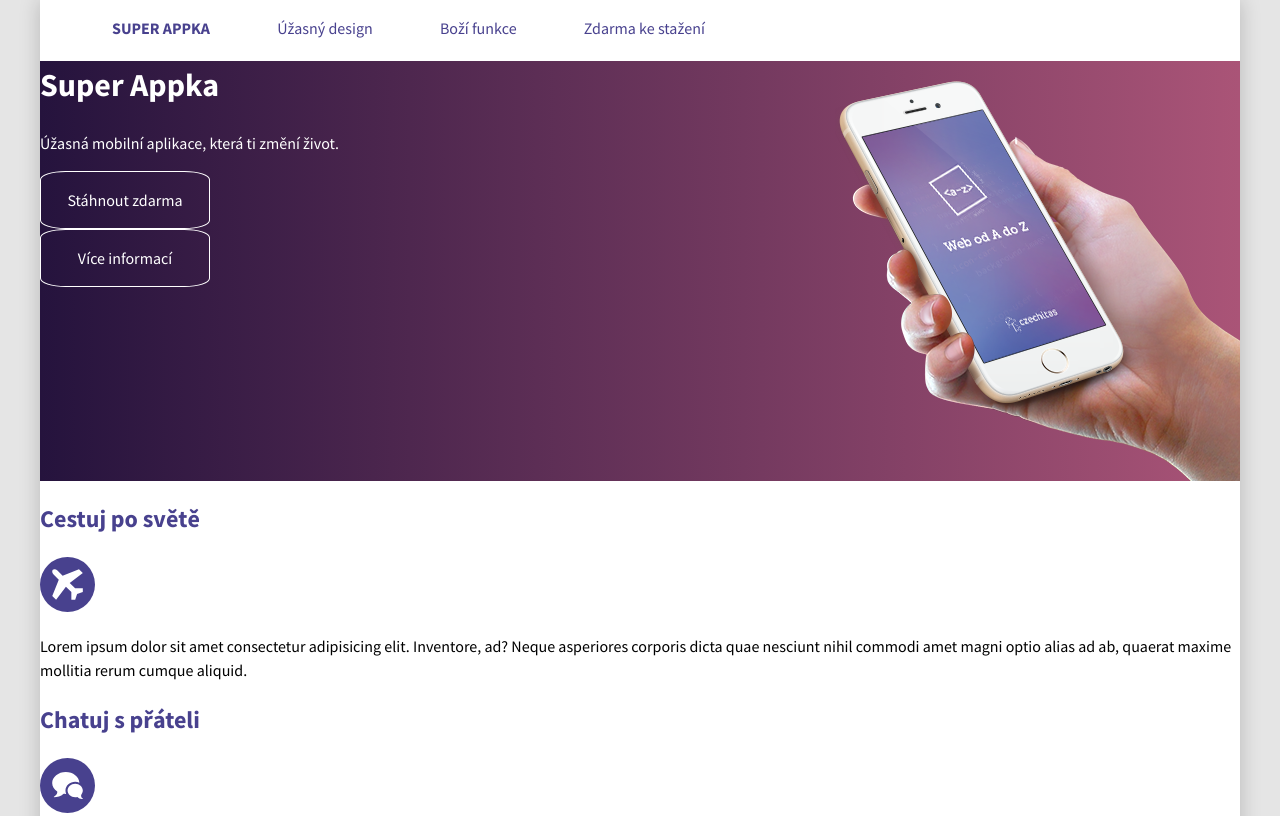
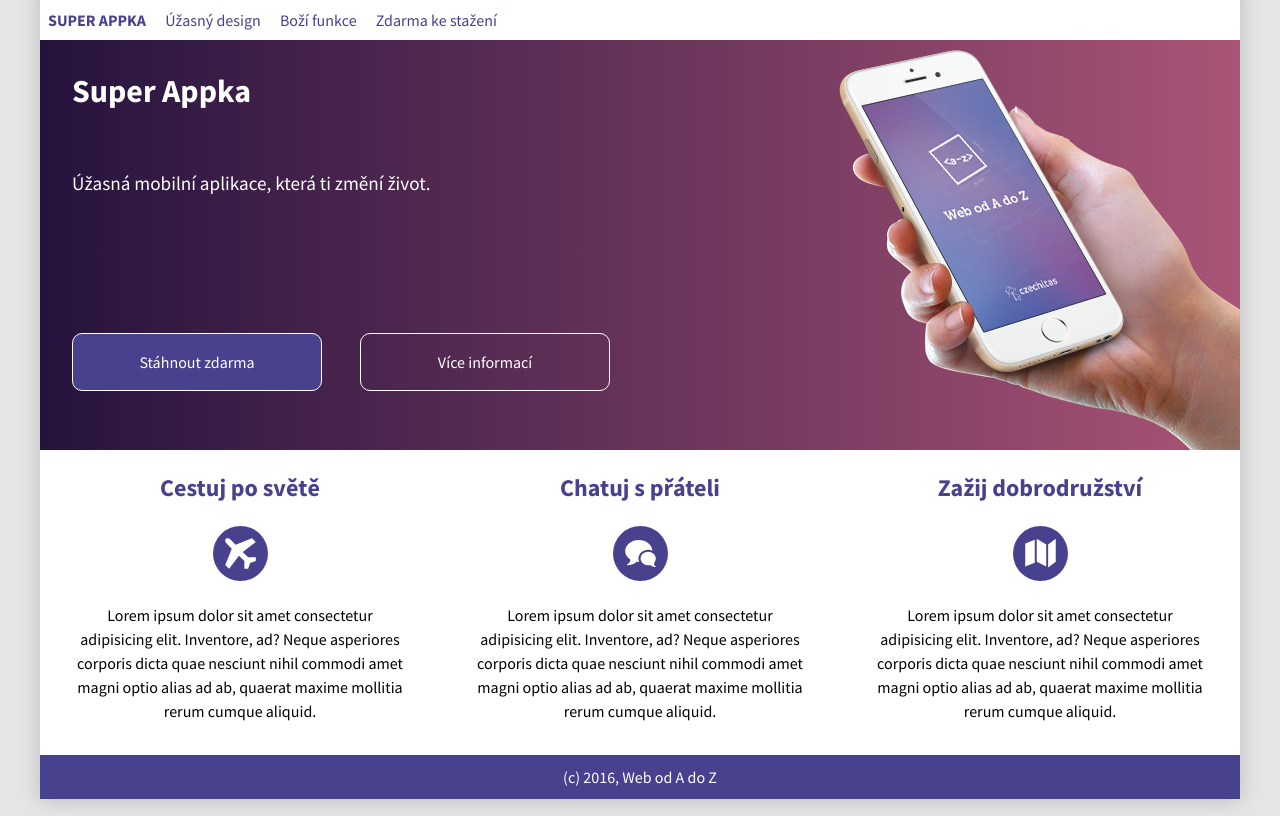
Before and after one commit to tvorimweb-2020-praha-podzim/du-05---super-appka-sarkadvor, a plain HTML site: page index.html in a window 1280 px wide. Shown: the top 816 px of the page. Drawn offline with Linux system fonts and the light colour scheme.

Commit message:
DÚ appka - HOTOVO

```diff
--- a/index.html
+++ b/index.html
@@ -61,28 +61,27 @@
         <h1 class="nadpis">Super Appka</h1>
 
         <p class="slogan">Úžasná mobilní aplikace, která ti změní život.</p>
-
         <div class="tlacitko-stahnout">Stáhnout zdarma</div>
 
         <div class="tlacitko-info">Více informací</div>
     </header>
 
     <main class="hlavni">
-        <article class="cestuj">
+        <article class="text-cestuj">
             <h2>Cestuj po světě</h2>
 
             <img class="ikona" src="images/letadlo.svg" alt="Ikona letadla">
             <p>Lorem ipsum dolor sit amet consectetur adipisicing elit. Inventore, ad? Neque asperiores corporis dicta quae nesciunt nihil commodi amet magni optio alias ad ab, quaerat maxime mollitia rerum cumque aliquid.</p>
         </article>
 
-        <article class="chatuj">
+        <article class="text-chatuj">
             <h2>Chatuj s přáteli</h2>
 
             <img class="ikona" src="images/bubliny.svg" alt="Ikona chatu">
             <p>Lorem ipsum dolor sit amet consectetur adipisicing elit. Inventore, ad? Neque asperiores corporis dicta quae nesciunt nihil commodi amet magni optio alias ad ab, quaerat maxime mollitia rerum cumque aliquid.</p>
         </article>
 
-        <article class="dobrodruzstvi">
+        <article class="text-dobrodruzstvi">
             <h2>Zažij dobrodružství</h2>
 
             <img class="ikona" src="images/mapa.svg" alt="Ikona mapy">
--- a/style.css
+++ b/style.css
@@ -34,16 +34,18 @@ html {
 */
 body {
     padding: 0;
-    margin: -1rem;
+    margin-top: -1rem;
     font-family: "Source Sans Pro", sans-serif;
     font-weight: 400;
     line-height: 1.5;
     background-color: #e5e5e5;
+    min-width: 300px;
 }
 
 .container {
     /* obsah stránky je omezený do pruhu širokého 1200px */
     max-width: 1200px;
+    min-width: 350px;
     /* stránka je vycentrovaná */
     margin: 0 auto;
     background: white;
@@ -51,6 +53,8 @@ body {
 }
 
 /* ----- zde začni psát vlastní CSS ----- */
+
+/*Pro mobilní verzi*/
 
 .paticka {
     background-color: #48418e;
@@ -68,9 +72,28 @@ body {
 }
 
 li {
+    color: #48418e;
     display: inline-block;
-    color: #48418e;
-    padding: 1rem 2rem;
+    width: 49.5%;
+    text-align: center;
+    padding: 0.5rem;
+}
+
+li:hover {
+    background-color: #48418e;
+    color: white;
+}
+
+nav {
+    display: flex;
+    flex-direction: column;
+    flex-wrap: wrap;
+}
+
+/* Ruším odsazení kolem navigace, které tam z bůhvíjakého důvodu bylo*/
+ol {
+    padding-left: 0;
+    margin-bottom: 0;
 }
 
 h2 {
@@ -78,36 +101,179 @@ h2 {
 }
 
 .hlavicka {
-    background-image: url('images/telefon.png'), linear-gradient(to right, #25133d, #aa5477);
-    background-repeat: no-repeat;
-    background-position: right bottom;
-    height: 420px;
-    margin-top: -1rem;
+    background-image: linear-gradient(to right, #25133d, #aa5477);
+    height: 300px;
     color: white;
+    display: flex;
+    flex-direction: column;
+    justify-content: space-around;
+    padding-left: 2rem;
 }
 
 .hlavicka h1 {
     font-weight: 700;
+    margin: 0;
+    font-size: 2rem;
 }
 
 .hlavicka .slogan {
     font-weight: 300;
+    margin: 0;
+    font-size: 1.2rem;
 }
 
 .tlacitko-stahnout {
-    width: max-content;
     text-align: center;
     padding: 1rem;
-    width: 170px;
-    border: 1px solid white;
-    border-radius: 15% 15% 15% 15%;
+    width: 200px;
+    background-color: #48418e;
+    border: 1px solid #ffffff;
+    border-radius: 10px;
+}
+
+.tlacitko-stahnout:hover {
+    background-color: transparent;
 }
 
 .tlacitko-info {
-    width: max-content;
     text-align: center;
     padding: 1rem;
-    width: 170px;
+    width: 200px;
     border: 1px solid white;
-    border-radius: 15% 15% 15% 15%;
+    border-radius: 10px;
 }
+
+.tlacitko-info:hover {
+    background-color: #48418e;
+}
+
+article {
+    width: 100%;
+    height: calc(100%/3);
+    text-align: center;
+    padding: 0 2rem;
+}
+
+.hlavni {
+    display: flex;
+    direction: column;
+    flex-wrap: wrap;
+}
+
+/*Pro tablet*/
+
+@media screen and (min-width: 600px) and (max-width: 900px) {
+
+    .hlavicka {
+        background-image: linear-gradient(to right, #25133d, #aa5477);
+        }
+
+    .tlacitko-stahnout {
+        width: 250px;
+    }
+
+    .tlacitko-info {
+        width: 250px;
+    }
+
+    nav {
+        flex-direction: row;
+    }
+
+    li {
+        width: auto;
+    }
+
+    article {
+        padding: 0 5rem;
+    }
+}
+
+/*Pro velké tablety a NTB*/
+
+@media screen and (min-width: 901px) and (max-width: 1200px) {
+
+    .hlavicka {
+        background-image:  url('images/telefon.png'), linear-gradient(to right, #25133d, #aa5477);
+        background-repeat: no-repeat;
+        background-position: right bottom;
+        height: 410px;
+        }
+
+        .tlacitko-stahnout {
+            width: 250px;
+            position: relative;
+            top: 5rem;
+        }
+
+        .tlacitko-info {
+            width: 250px;
+            position: relative;
+            bottom: 2rem;
+            left: 18rem;
+        }
+
+        nav {
+            flex-direction: row;
+        }
+
+        li {
+            width: auto;
+        }
+
+        .hlavni {
+            flex-direction: row;
+        }
+
+        article {
+            height: 100%;
+            width: calc(100%/3);
+            text-align: center;
+            padding: 0 2rem;
+        }
+
+}
+
+/*Pro velké NTB, monitory apod.*/
+
+@media screen and (min-width: 1201px) {
+
+        .hlavicka {
+        background-image:  url('images/telefon.png'), linear-gradient(to right, #25133d, #aa5477);
+        background-repeat: no-repeat;
+        background-position: right bottom;
+        height: 410px;
+        }
+
+        .tlacitko-stahnout {
+            width: 250px;
+            position: relative;
+            top: 5rem;
+        }
+
+        .tlacitko-info {
+            width: 250px;
+            position: relative;
+            bottom: 2rem;
+            left: 18rem;
+        }
+
+        nav {
+            flex-direction: row;
+        }
+
+        li {
+            width: auto;
+        }
+        .hlavni {
+            flex-direction: row;
+        }
+
+        article {
+            height: 100%;
+            width: calc(100%/3);
+            text-align: center;
+            padding: 0 2rem;
+        }
+
+}
```
